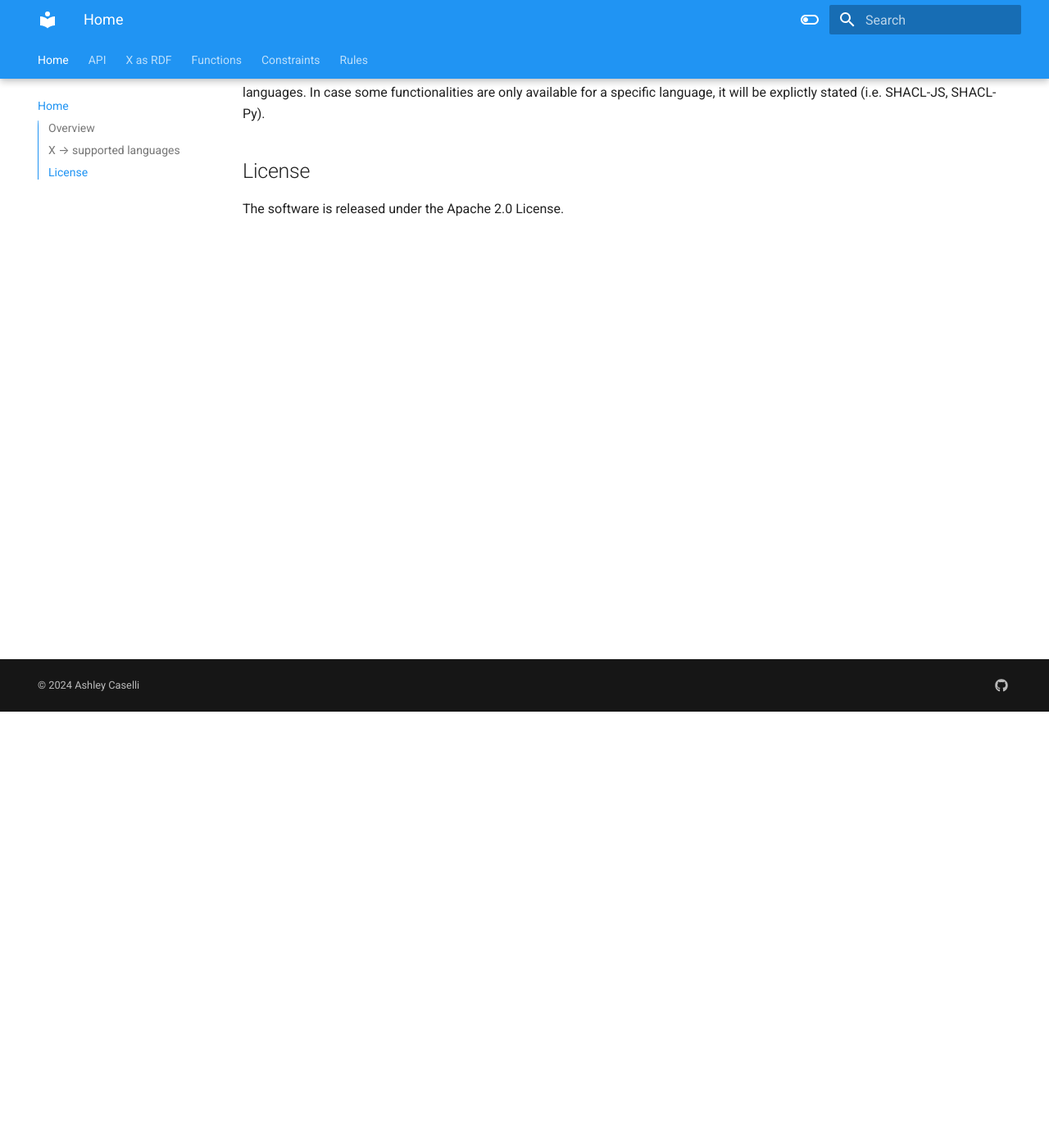
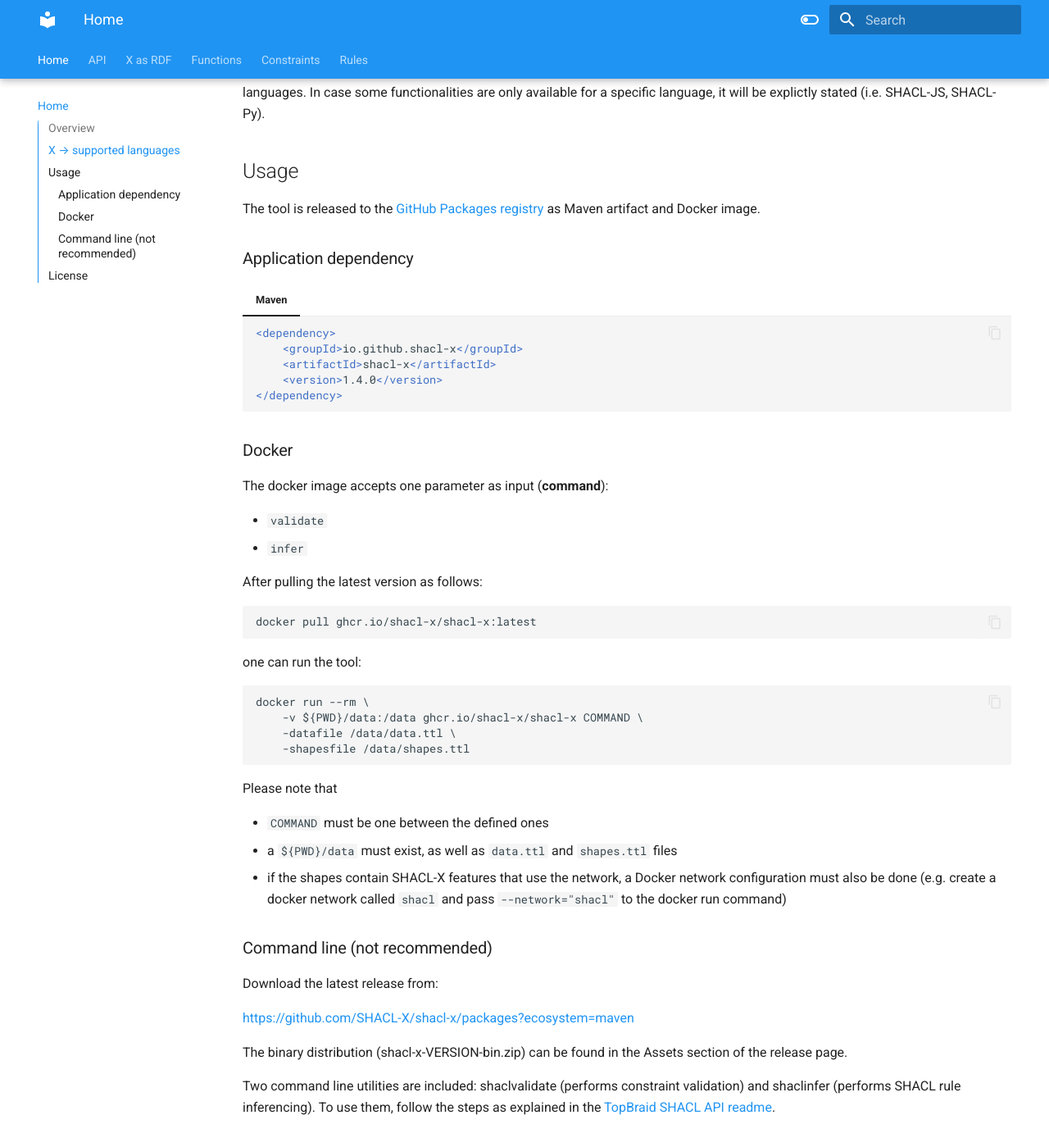
Before and after one commit to ashleycaselli/shacl-x-docs, an MkDocs documentation site: the page built from docs/index.md, in a window 1280 px wide and 1400 px high, scrolled down 532 px. Shown: the whole window at 82% size. Built offline with MkDocs 1.6.1 and Material for MkDocs 9.7.7, drawn with Linux system fonts in a browser that asks for light colours.

Commit message:
chore(index): add usage section

````diff
--- a/docs/index.md
+++ b/docs/index.md
@@ -11,6 +11,59 @@ SHACL-X reintroduces support for the SHACL JavaScript Extensions by replacing th
 ## X &rarr; supported languages
 The `X` in SHACL-X can also be read as a placeholder for the languages supported by the tool. Currently, `JavaScript` and `Python` are the supported ones. In this documentation, anytime you encounter an `X` occurrence you can replace it by any of the supported languages. In case some functionalities are only available for a specific language, it will be explictly stated (i.e. SHACL-JS, SHACL-Py).
 
+## Usage
+
+The tool is released to the [GitHub Packages registry](https://github.com/SHACL-X/shacl-x/packages/) as Maven artifact and Docker image.
+
+### Application dependency
+
+=== "Maven"
+    ``` xml
+    <dependency>
+        <groupId>io.github.shacl-x</groupId>
+        <artifactId>shacl-x</artifactId>
+        <version>1.4.0</version>
+    </dependency>
+    ```
+
+### Docker
+
+The docker image accepts one parameter as input (**command**):
+
+- `validate`
+- `infer`
+
+After pulling the latest version as follows:
+```
+docker pull ghcr.io/shacl-x/shacl-x:latest
+```
+
+one can run the tool:
+```
+docker run --rm \
+    -v ${PWD}/data:/data ghcr.io/shacl-x/shacl-x COMMAND \
+    -datafile /data/data.ttl \
+    -shapesfile /data/shapes.ttl
+```
+
+Please note that
+
+- `COMMAND` must be one between the defined ones
+- a `${PWD}/data` must exist, as well as `data.ttl` and `shapes.ttl` files
+- if the shapes contain SHACL-X features that use the network, a Docker network configuration must also be done (e.g. create a docker network called `shacl` and pass `--network="shacl"` to the docker run command)
+
+### Command line (not recommended)
+
+Download the latest release from:
+
+[https://github.com/SHACL-X/shacl-x/packages?ecosystem=maven](https://github.com/SHACL-X/shacl-x/packages?ecosystem=maven)
+
+The binary distribution (shacl-x-VERSION-bin.zip) can be found in the Assets section of the release page.
+
+Two command line utilities are included: shaclvalidate (performs constraint validation) and shaclinfer (performs SHACL rule inferencing). To use them, follow the steps as explained in the [TopBraid SHACL API readme](https://github.com/topquadrant/shacl?tab=readme-ov-file#command-line-usage).
+
+
+
 ## License
 
 The software is released under the Apache 2.0 License.
````
